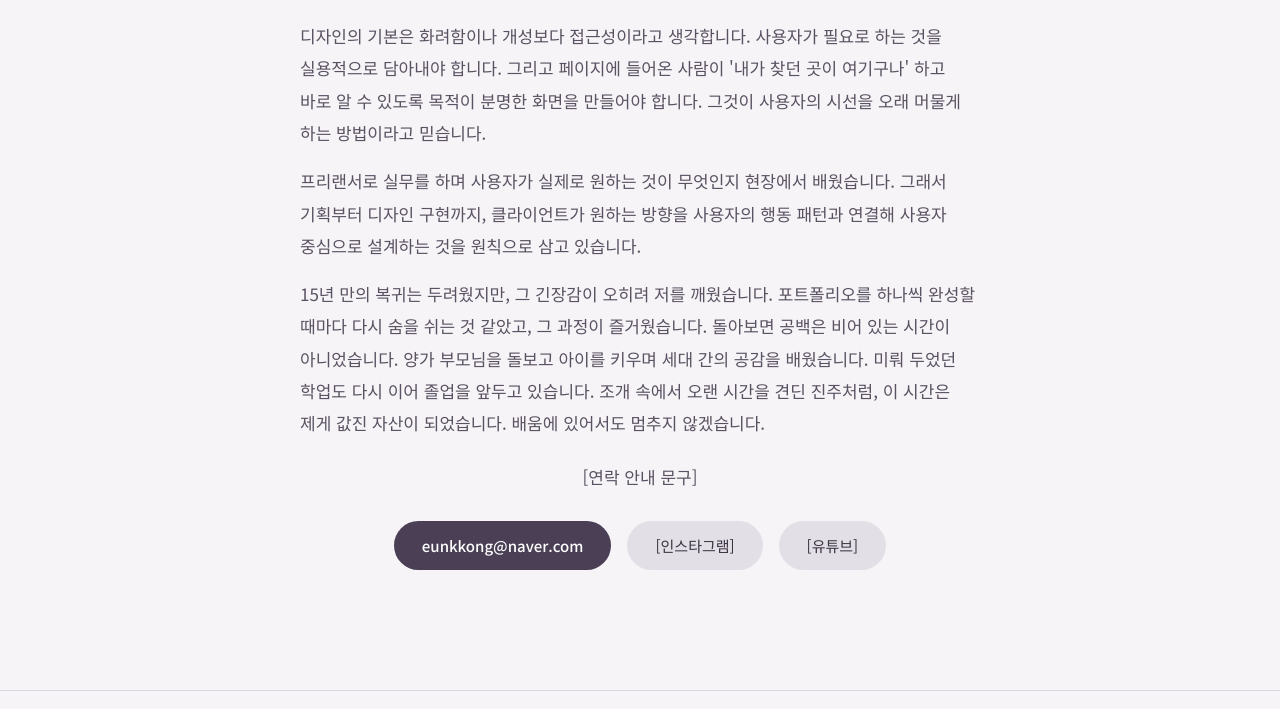
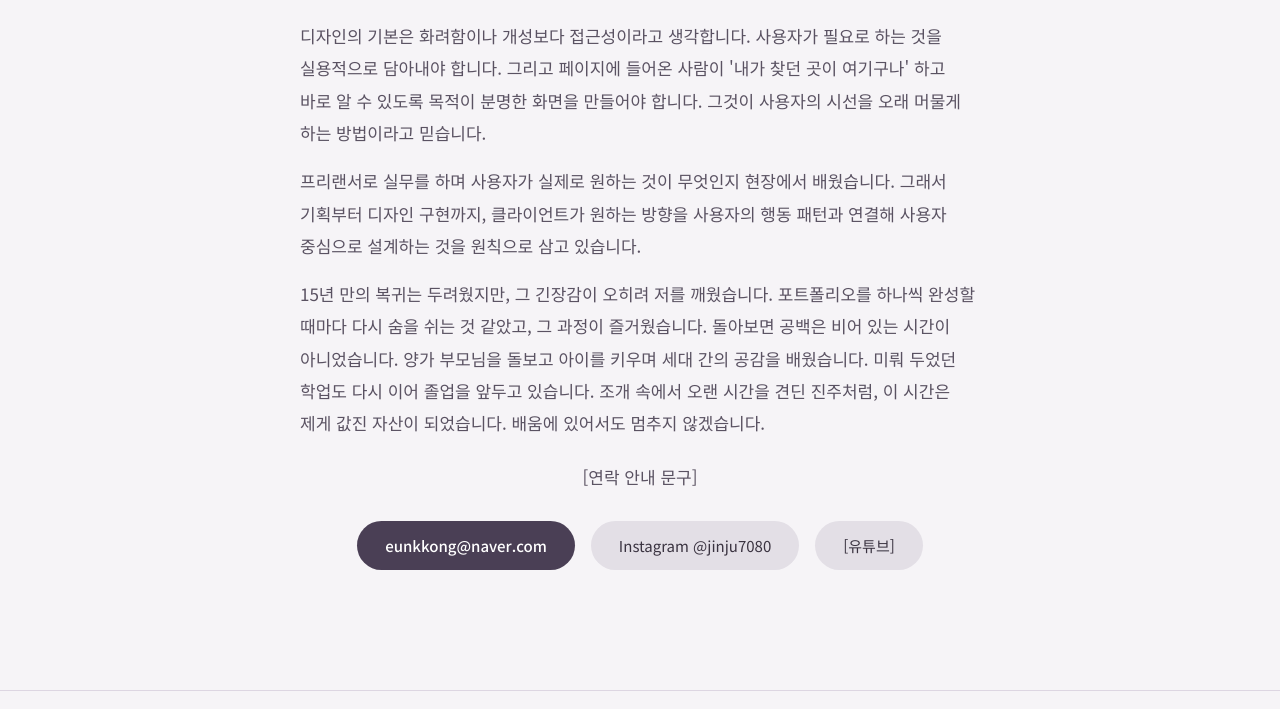
Before and after one commit to eunkkong-spec/jinju-studio, a plain HTML site: page index.html in a window 1280 px wide. Shown: the part 5128-5837 px from the top of the page. Drawn offline with nearby package versions, Linux system fonts and the light colour scheme.

Commit message:
연락처에 인스타그램 추가
Co-Authored-By: Claude Opus 5.5 <noreply@anthropic.com>

```diff
--- a/index.html
+++ b/index.html
@@ -207,7 +207,7 @@
     <p class="contact-text">[연락 안내 문구]</p>
     <div class="contact-links">
       <a class="contact-btn contact-btn--primary" href="mailto:eunkkong@naver.com">eunkkong@naver.com</a>
-      <a class="contact-btn" href="#">[인스타그램]</a>
+      <a class="contact-btn" href="https://www.instagram.com/jinju7080/" target="_blank" rel="noopener">Instagram @jinju7080</a>
       <a class="contact-btn" href="#">[유튜브]</a>
     </div>
   </div>
```
